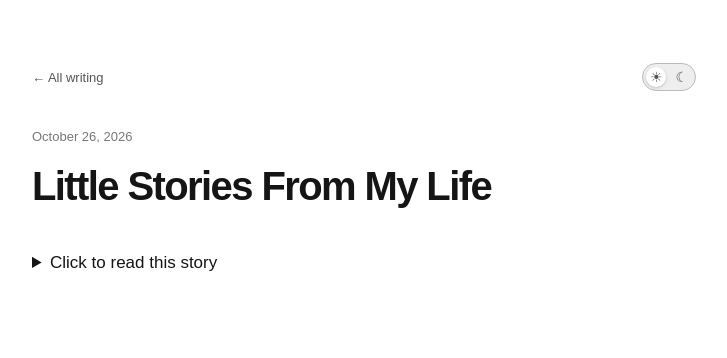
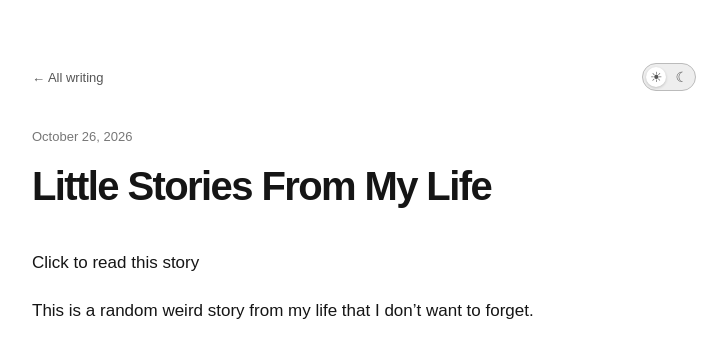
Before and after one commit to anjalisurana-commits/anjalisurana-commits.github.io, a Jekyll site: the page built from _posts/2026-10-26-little-stories-from-my-life.md, in a window 1280 px wide. Shown: the top 358 px of the page, without its empty margins (276-1003 px from the left). Built offline with Jekyll 4.4.1, drawn with Linux system fonts in a browser that asks for light colours.

Commit message:
Update _posts/2026-10-26-little-stories-from-my-life.md (via Pages CMS)

```diff
--- a/_posts/2026-10-26-little-stories-from-my-life.md
+++ b/_posts/2026-10-26-little-stories-from-my-life.md
@@ -2,10 +2,7 @@
 title: Little Stories From My Life
 layout: post
 ---
-<details>
-  <summary>Click to read this story</summary>
+Click to read this story
 
   This is a random weird story from my life
   that I don't want to forget.
-
-</details>
```
